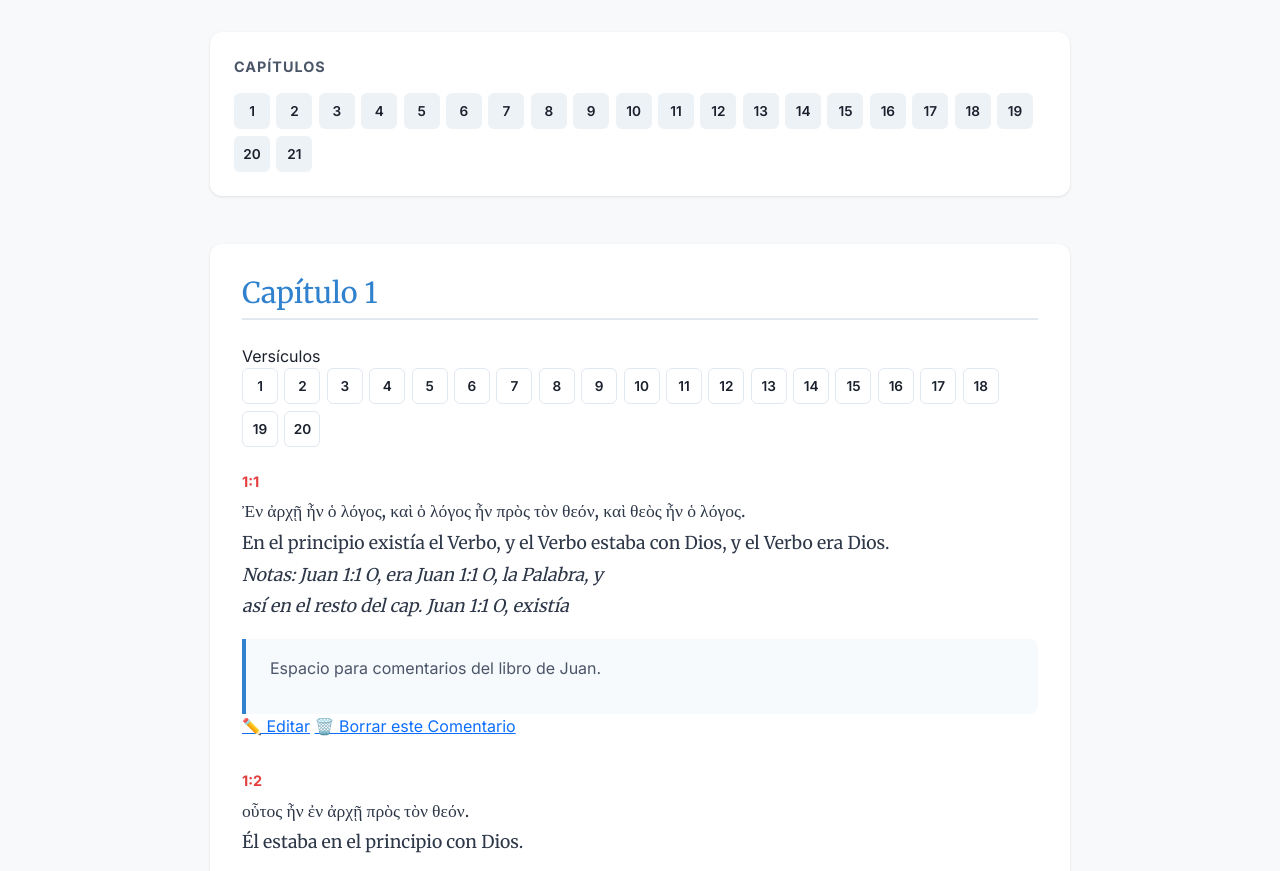
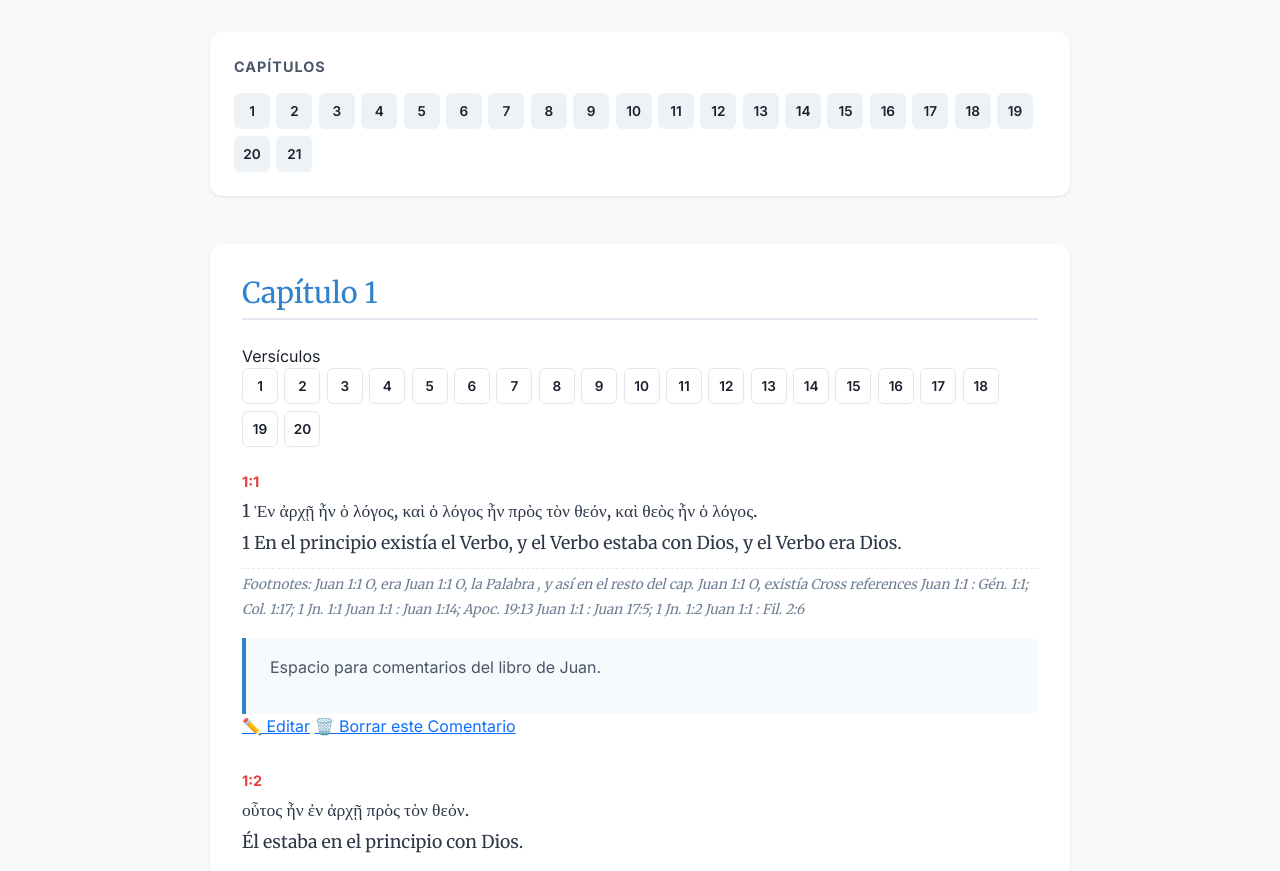
Before and after one commit to ed60hab/comentario, a website: page juan.html in a window 1280 px wide. Shown: the part 213-1084 px from the top of the page. Drawn offline with nearby package versions, Linux system fonts and the light colour scheme; a web font is replaced by a local one.

Commit message:
Actualizado juan 1:1

```diff
--- a/juan.html
+++ b/juan.html
@@ -328,10 +328,7 @@
 
             <div class="verse-block" id="1.1">
                 <span class="verse-ref">1:1</span>
-                <p class="verse-text"><span class="original-text"> Ἐν ἀρχῇ ἦν ὁ λόγος, καὶ ὁ λόγος ἦν πρὸς τὸν θεόν, καὶ
-                        θεὸς ἦν ὁ λόγος. </span><br /><span class="translation-text">En el principio existía el Verbo, y
-                        el Verbo estaba con Dios, y el Verbo era Dios. <br /><i>Notas: Juan 1:1 O, era Juan 1:1 O, la
-                        Palabra, y<br />así en el resto del cap. Juan 1:1 O, existía</i></span></p>
+                <p class="verse-text"><span class="original-text">1 Ἐν ἀρχῇ ἦν ὁ λόγος, καὶ ὁ λόγος ἦν πρὸς τὸν θεόν, καὶ θεὸς ἦν ὁ λόγος.</span><br /><span class="translation-text">1 En el principio existía el Verbo, y el Verbo estaba con Dios, y el Verbo era Dios.<br /><span class="bible-meta">Footnotes: Juan 1:1 O, era Juan 1:1 O, la Palabra , y así en el resto del cap. Juan 1:1 O, existía Cross references Juan 1:1 : Gén. 1:1; Col. 1:17; 1 Jn. 1:1 Juan 1:1 : Juan 1:14; Apoc. 19:13 Juan 1:1 : Juan 17:5; 1 Jn. 1:2 Juan 1:1 : Fil. 2:6</span></span></p>
                 <div class="commentary">
                     <p>Espacio para comentarios del libro de Juan.</p>
                 </div>
```
